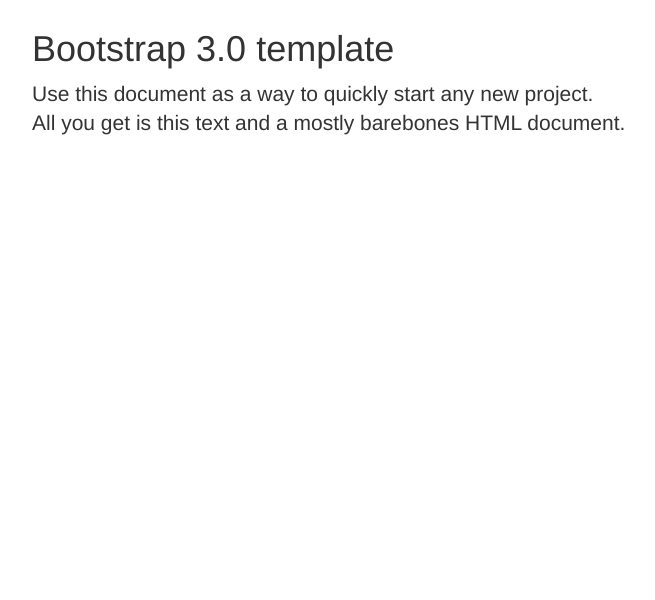
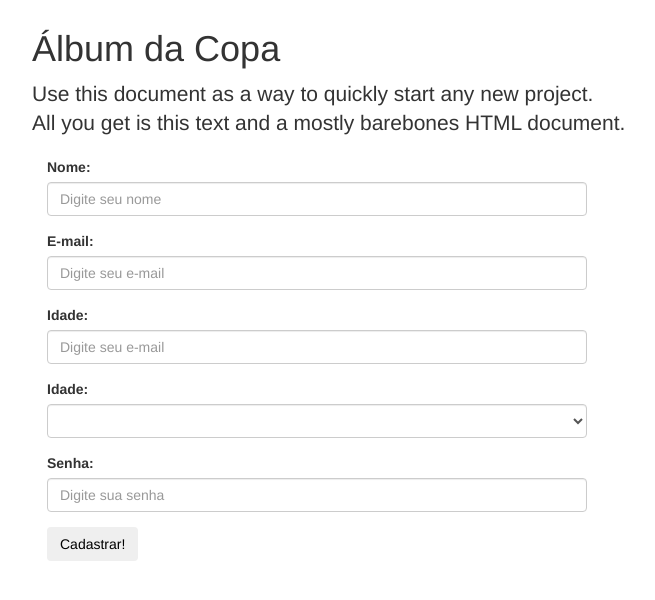
Before and after one commit to iury-sky/albumdacopa, a PHP site: page / in a window 1280 px wide. Shown: the part 51-651 px from the top of the page, without its empty margins (38-693 px from the left). Run offline with PHP 8.4, Linux system fonts and the light colour scheme; style sheets or scripts are compiled from the project's sources; some libraries are stand-ins or nearby versions.

Commit message:
Arquivos iniciais de tratamento de usuário

```diff
--- a/prototipo/css-less/main.less
+++ b/prototipo/css-less/main.less
@@ -2,8 +2,4 @@
 body {
 	padding-top: 60px;			/* for fixed topbar */
     padding-bottom: 40px;		/* for fixed footer */
-
-	p {
-
-	}
 }
--- /dev/null
+++ b/prototipo/inc/global.php
@@ -0,0 +1,12 @@
+<?php
+
+/* Definições */
+// $senha = "ComplexoAlema0@2013";
+
+$host     = 'localhost';
+$user 	  = 'root';
+$pass 	  = 'root';
+$database = 'albumdacopa';
+
+
+?>
--- a/prototipo/index.php
+++ b/prototipo/index.php
@@ -1,3 +1,6 @@
+<?php
+    require_once('inc/global.php');
+?>
 <!DOCTYPE html>
 <!--[if lt IE 7]>      <html class="no-js lt-ie9 lt-ie8 lt-ie7"> <![endif]-->
 <!--[if IE 7]>         <html class="no-js lt-ie9 lt-ie8"> <![endif]-->
@@ -47,9 +50,42 @@
         <div class="container">
 
             <div class="starter-template">
-                <h1>Bootstrap 3.0 template</h1>
+                <h1>Álbum da Copa</h1>
                 <p class="lead">Use this document as a way to quickly start any new project.<br> All you get is this text and a mostly barebones HTML document.</p>
             </div>
+
+            <div class="col-xs-6">
+                <form method="POST" action="inc/cadastro_usuario.php">
+                    <div class="form-group">
+                        <label for="user_nome" class="label-control">Nome:</label>
+                        <input type="text" placeholder="Digite seu nome" class="form-control" id="user_nome" name="user_nome">
+                    </div>
+                    <div class="form-group">
+                        <label for="user_email" class="label-control">E-mail:</label>
+                        <input type="email" placeholder="Digite seu e-mail" class="form-control" id="user_email" name="user_email">
+                    </div>
+                    <div class="form-group">
+                        <label for="user_idade" class="label-control">Idade:</label>
+                        <input type="text" placeholder="Digite seu e-mail" class="form-control" id="user_idade" name="user_idade">
+                    </div>
+                    <div class="form-group">
+                        <label for="user_sexo" class="label-control">Idade:</label>
+                        <select class="form-control" id="user_sexo" name="user_sexo">
+                            <option></option>
+                            <option value="0">Masculino</option>
+                            <option value="1">Feminino</option>
+                        </select>
+                    </div>
+                    <div class="form-group">
+                        <label for="user_senha" class="label-control">Senha:</label>
+                        <input type="text" placeholder="Digite sua senha" class="form-control" id="user_senha" name="user_senha">
+                    </div>
+                    <div class="form-group">
+                        <input type="submit" value="Cadastrar!" class="btn" />
+                    </div>
+                </form>
+            </div>
+
 
         </div><!-- /.container -->
 
```
Also changed, not shown: prototipo/inc/cadastro_usuario.php (added, +29 -0 lines), prototipo/inc/connection.php (added, +8 -0 lines).
